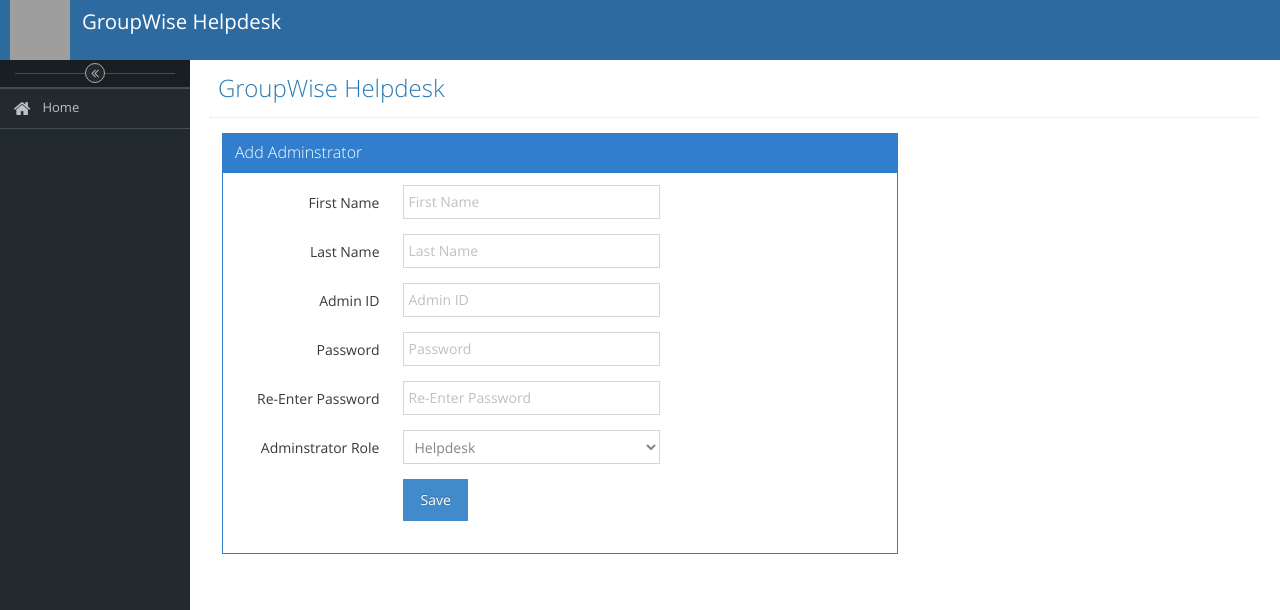
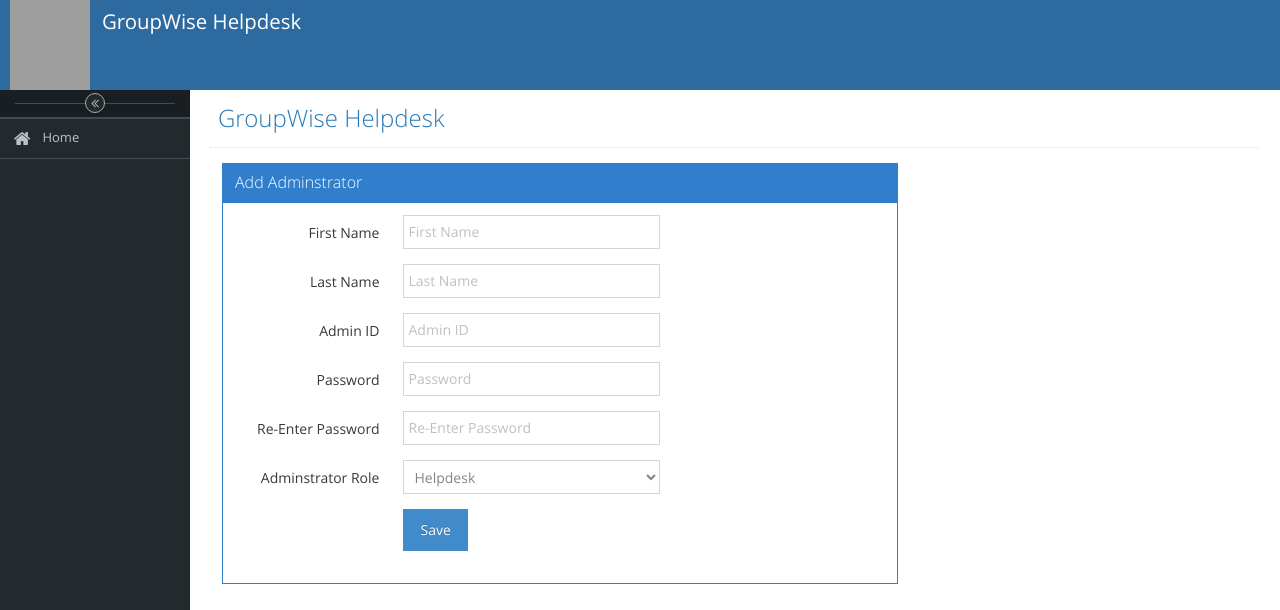
Before and after one commit to mblackhamgw/gwhelpdesk, a Django app: page /addadmin/ in a window 1280 px wide. Shown: the top 610 px of the page. Run offline with Django 3.2, Linux system fonts and the light colour scheme; tables that the repository leaves empty hold one stand-in row (values such as "Sample post"); some libraries are stand-ins or nearby versions; grey boxes are pictures that could not be loaded.

Commit message:
change logo

```diff
--- a/helpdesk/templates/helpdesk/base.html
+++ b/helpdesk/templates/helpdesk/base.html
@@ -8,7 +8,6 @@
 
 		<meta name="description" content="" />
 		<meta name="viewport" content="width=device-width, initial-scale=1.0, maximum-scale=1.0" />
-
 		<!-- bootstrap & fontawesome -->
 		<link rel="stylesheet" href="{% static 'css/bootstrap.min.css' %}" />
 		<link rel="stylesheet" href="{% static 'font-awesome/4.5.0/css/font-awesome.min.css' %}" />
@@ -48,7 +47,7 @@
 		<div id="navbar" class="navbar navbar-default          ace-save-state">
 			<div class="navbar-container ace-save-state" id="navbar-container">
 				<div class="navbar-header pull-left">
-					<img src="{% static 'img/helpdesk.jpg' %}" style="float:left;width:60px;height:60px;"/>
+					<img src="{% static 'img/helpdesk.jpg' %}" style="float:left;width:80px;height:90px;"/>
 					<a href="{% url 'index' %}" class="navbar-brand">
 						<small>GroupWise Helpdesk</small>
 					</a>
```
